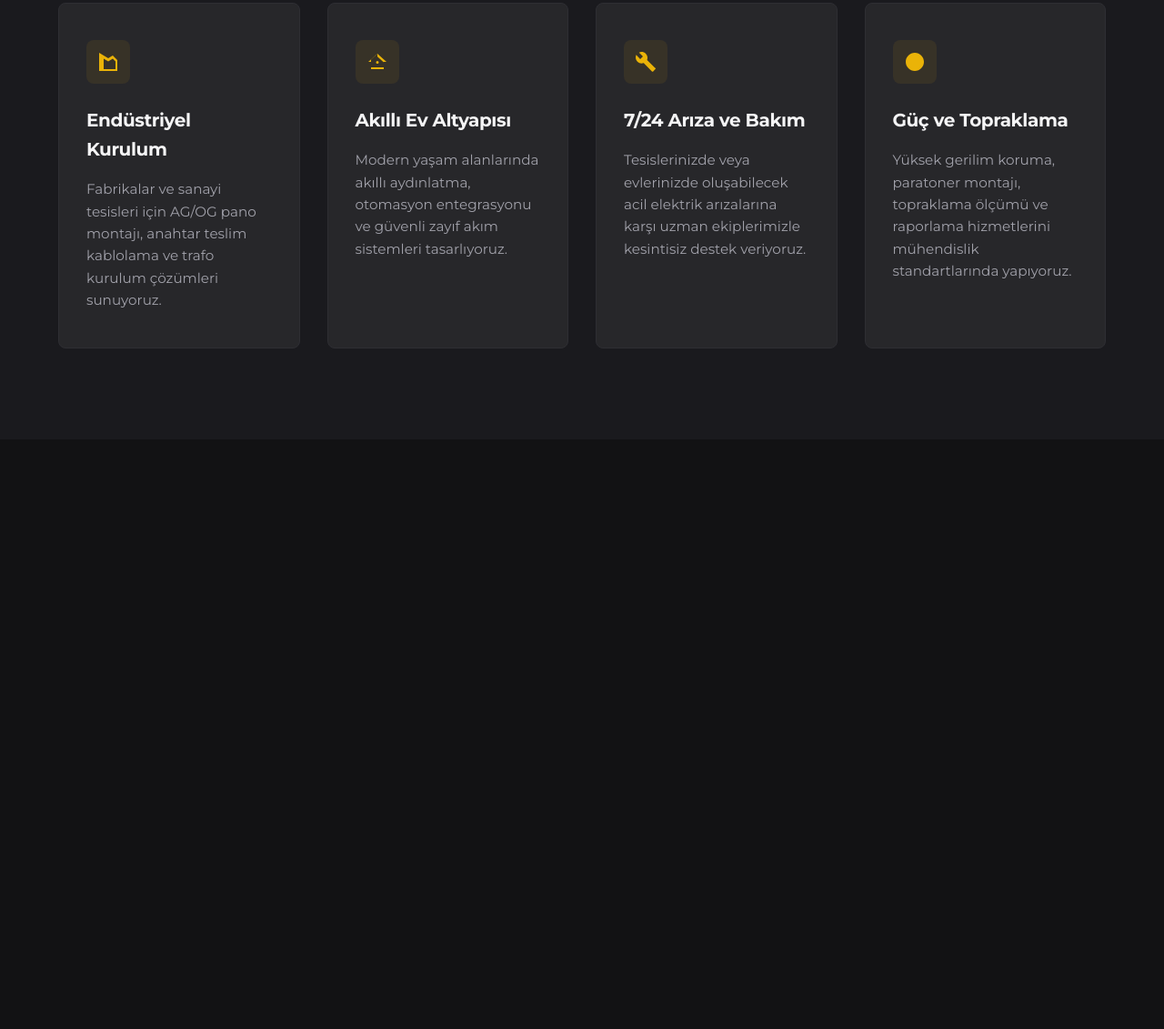
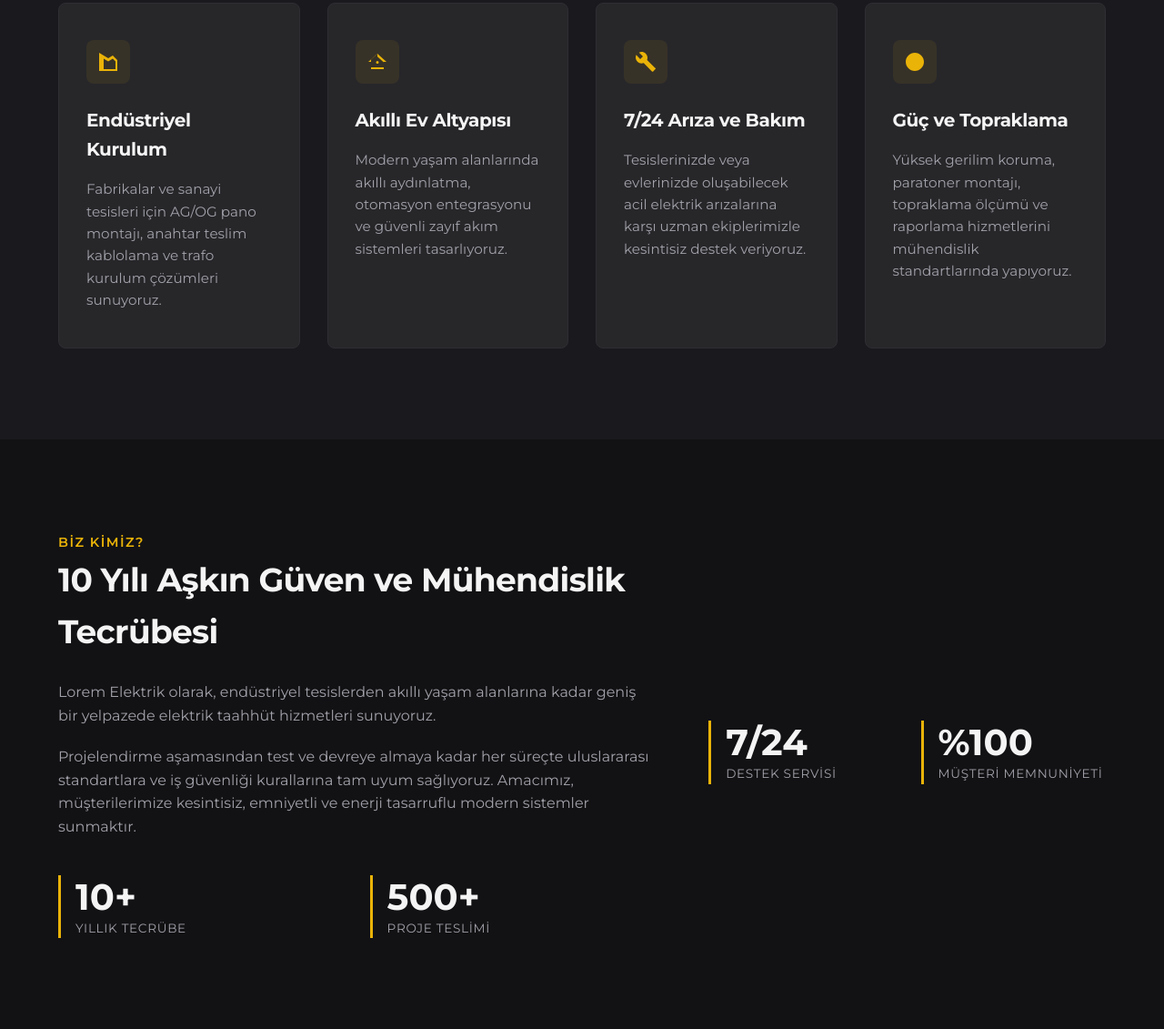
Before and after one commit to 1eminguler/loremelektrik, a plain HTML site: page index.html in a window 1280 px wide. Shown: the part 1093-2224 px from the top of the page at 91% size. Before the commit the page ends 1576 px from the top, so only its background shows below. Drawn offline with Linux system fonts and the light colour scheme.

Commit message:
style: build about section with interactive key stats

```diff
--- a/css/style.css
+++ b/css/style.css
@@ -390,3 +390,63 @@ ul {
   color: var(--text-muted);
   font-size: 0.95rem;
 }
+
+/* About Section */
+.about__grid {
+  display: grid;
+  grid-template-columns: 1.2fr 0.8fr;
+  gap: 60px;
+  align-items: center;
+}
+
+@media (max-width: 992px) {
+  .about__grid {
+    grid-template-columns: 1fr;
+    gap: 40px;
+  }
+}
+
+.about__subtitle {
+  color: var(--accent);
+  font-size: 0.9rem;
+  font-weight: 600;
+  letter-spacing: 0.1em;
+  text-transform: uppercase;
+  margin-bottom: 12px;
+}
+
+.about__title {
+  font-size: 2.25rem;
+  margin-bottom: 24px;
+}
+
+.about__text {
+  color: var(--text-muted);
+  margin-bottom: 20px;
+}
+
+.about__stats {
+  display: grid;
+  grid-template-columns: 1fr 1fr;
+  gap: 30px;
+  margin-top: 40px;
+}
+
+.stat-item {
+  border-left: 3px solid var(--accent);
+  padding-left: 16px;
+}
+
+.stat-item__number {
+  font-size: 2.5rem;
+  font-weight: 700;
+  color: var(--text-primary);
+  line-height: 1.2;
+}
+
+.stat-item__label {
+  font-size: 0.85rem;
+  color: var(--text-muted);
+  text-transform: uppercase;
+  letter-spacing: 0.05em;
+}
--- a/index.html
+++ b/index.html
@@ -85,6 +85,41 @@
                 </div>
             </div>
         </section>
+
+        <section id="hakkimizda" class="section reveal-on-scroll">
+            <div class="container">
+                <div class="about__grid">
+                    <div class="about__content">
+                        <span class="about__subtitle">Biz Kimiz?</span>
+                        <h2 class="about__title">10 Yılı Aşkın Güven ve Mühendislik Tecrübesi</h2>
+                        <p class="about__text">Lorem Elektrik olarak, endüstriyel tesislerden akıllı yaşam alanlarına kadar geniş bir yelpazede elektrik taahhüt hizmetleri sunuyoruz.</p>
+                        <p class="about__text">Projelendirme aşamasından test ve devreye almaya kadar her süreçte uluslararası standartlara ve iş güvenliği kurallarına tam uyum sağlıyoruz. Amacımız, müşterilerimize kesintisiz, emniyetli ve enerji tasarruflu modern sistemler sunmaktır.</p>
+                        <div class="about__stats">
+                            <div class="stat-item">
+                                <div class="stat-item__number">10+</div>
+                                <div class="stat-item__label">Yıllık Tecrübe</div>
+                            </div>
+                            <div class="stat-item">
+                                <div class="stat-item__number">500+</div>
+                                <div class="stat-item__label">Proje Teslimi</div>
+                            </div>
+                        </div>
+                    </div>
+                    <div class="about__content">
+                        <div class="about__stats">
+                            <div class="stat-item">
+                                <div class="stat-item__number">7/24</div>
+                                <div class="stat-item__label">Destek Servisi</div>
+                            </div>
+                            <div class="stat-item">
+                                <div class="stat-item__number">%100</div>
+                                <div class="stat-item__label">Müşteri Memnuniyeti</div>
+                            </div>
+                        </div>
+                    </div>
+                </div>
+            </div>
+        </section>
     </main>
 
     <script src="js/main.js"></script>
```
